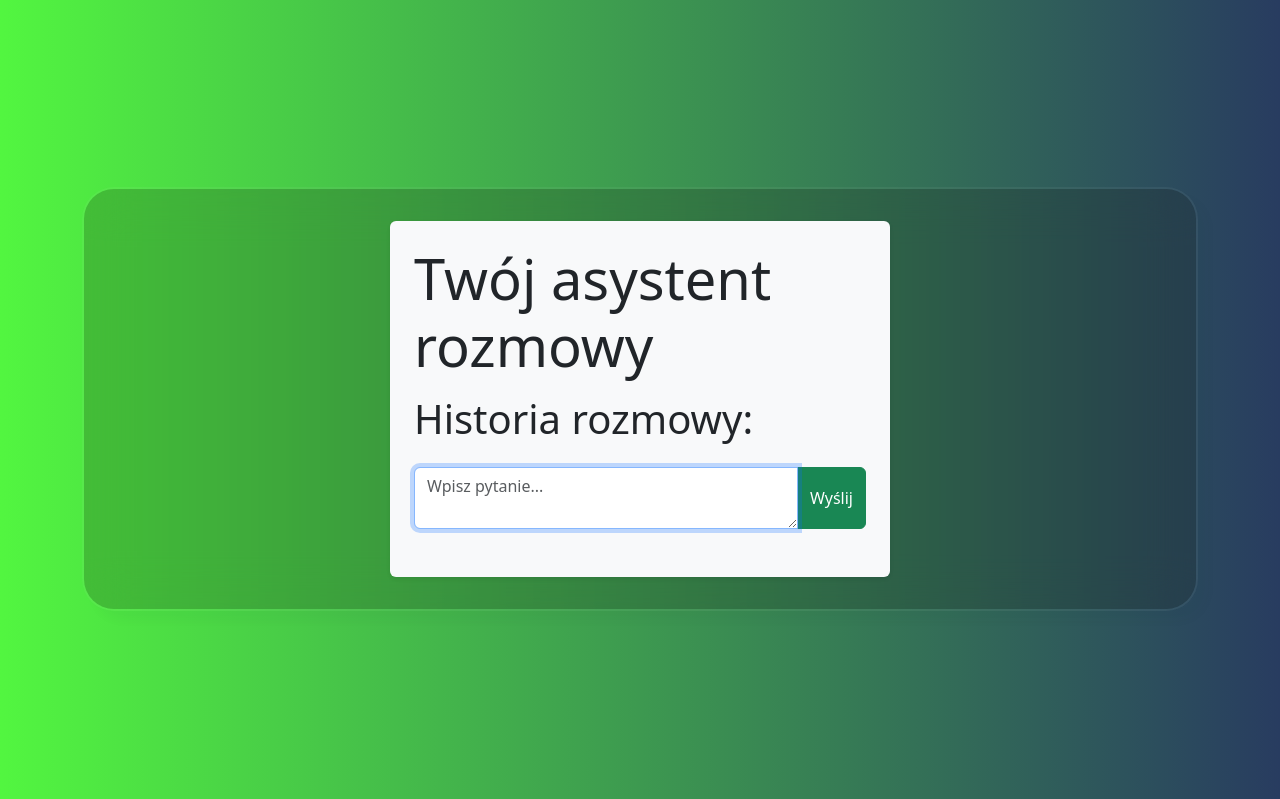
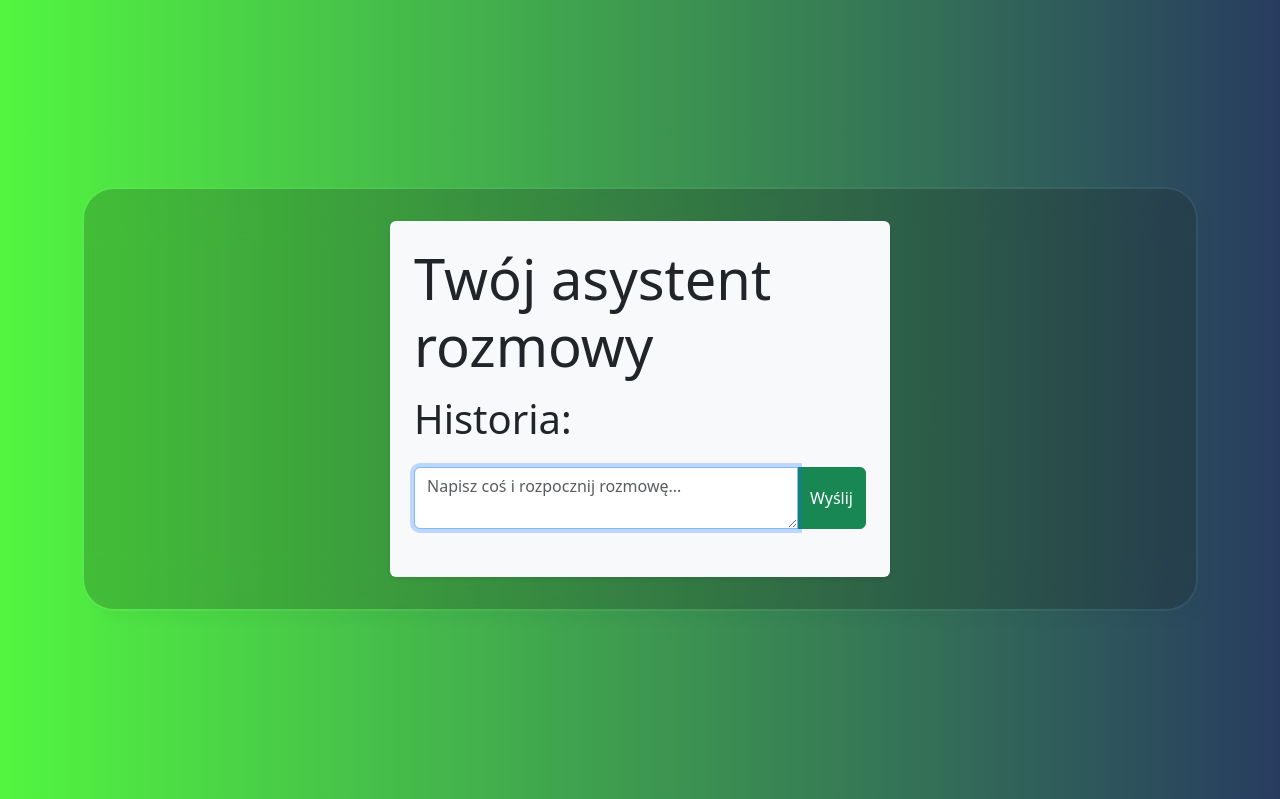
Before and after one commit to KarlaSz/MoodFlow-App, a Django app: page /chat/ in a window 1280 px wide. Shown: the part 125-924 px from the top of the page. Run offline with Django 5.2, Linux system fonts and the light colour scheme.

Commit message:
improved chat page

```diff
--- a/moodFlow/myapp/forms.py
+++ b/moodFlow/myapp/forms.py
@@ -16,7 +16,7 @@ class TaskForm(forms.ModelForm):
 
 class ChatForm(forms.Form):
     prompt = forms.CharField(label="Prompt", widget=forms.Textarea(attrs={"class": "form-control",
-                                                                           "placeholder": "Wpisz pytanie...",
+                                                                           "placeholder": "Napisz coś i rozpocznij rozmowę...",
                                                                            "id": "prompt",
                                                                           "rows":2,
                                                                     }))
--- a/moodFlow/myapp/templates/myapp/chat.html
+++ b/moodFlow/myapp/templates/myapp/chat.html
@@ -34,7 +34,7 @@
                         {% endfor %}
                         </div>
                     {% else %}
-                        <h2 class="display-6 text-dark mb-3">Historia rozmowy:</h2>
+                        <h2 class="display-6 text-dark mb-3">Historia:</h2>
                         <div id="chat-messages">
                             <!-- Tutaj będą dynamicznie dodawane wiadomości -->
                         </div>
```
